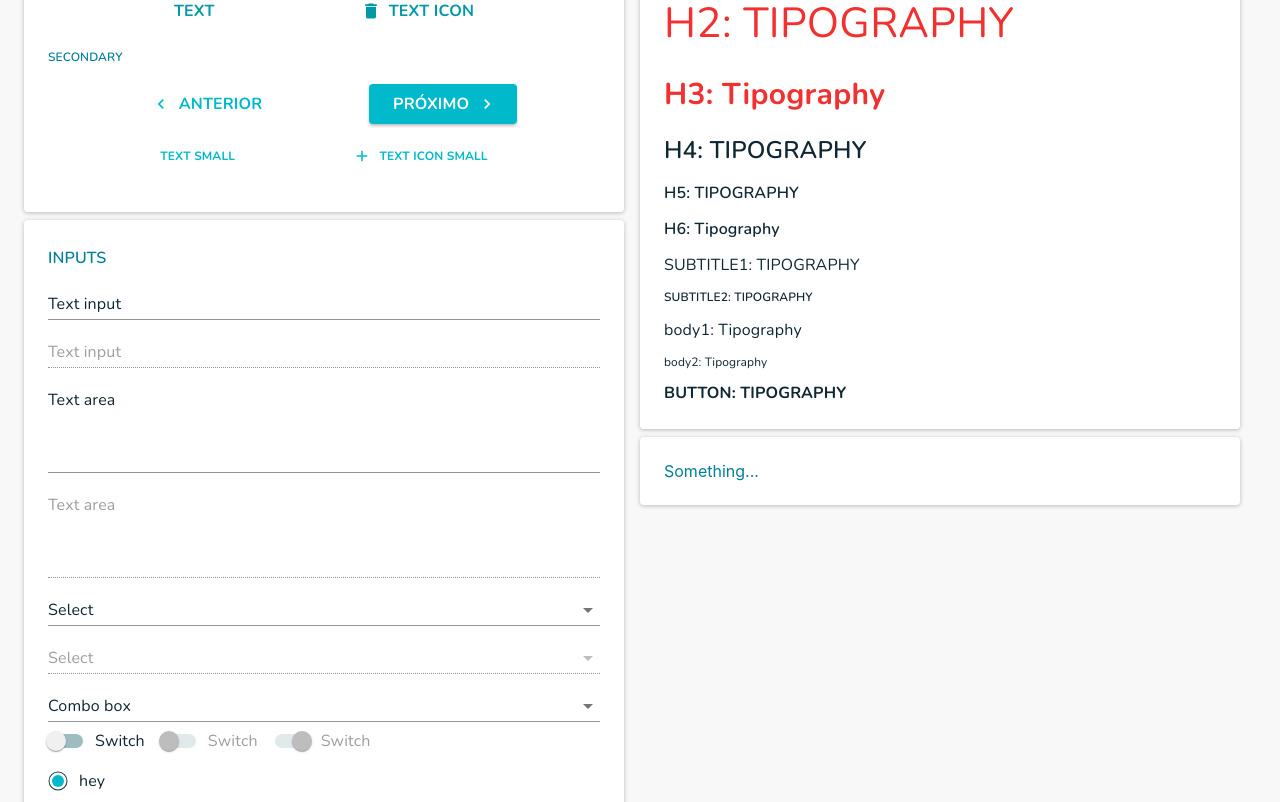
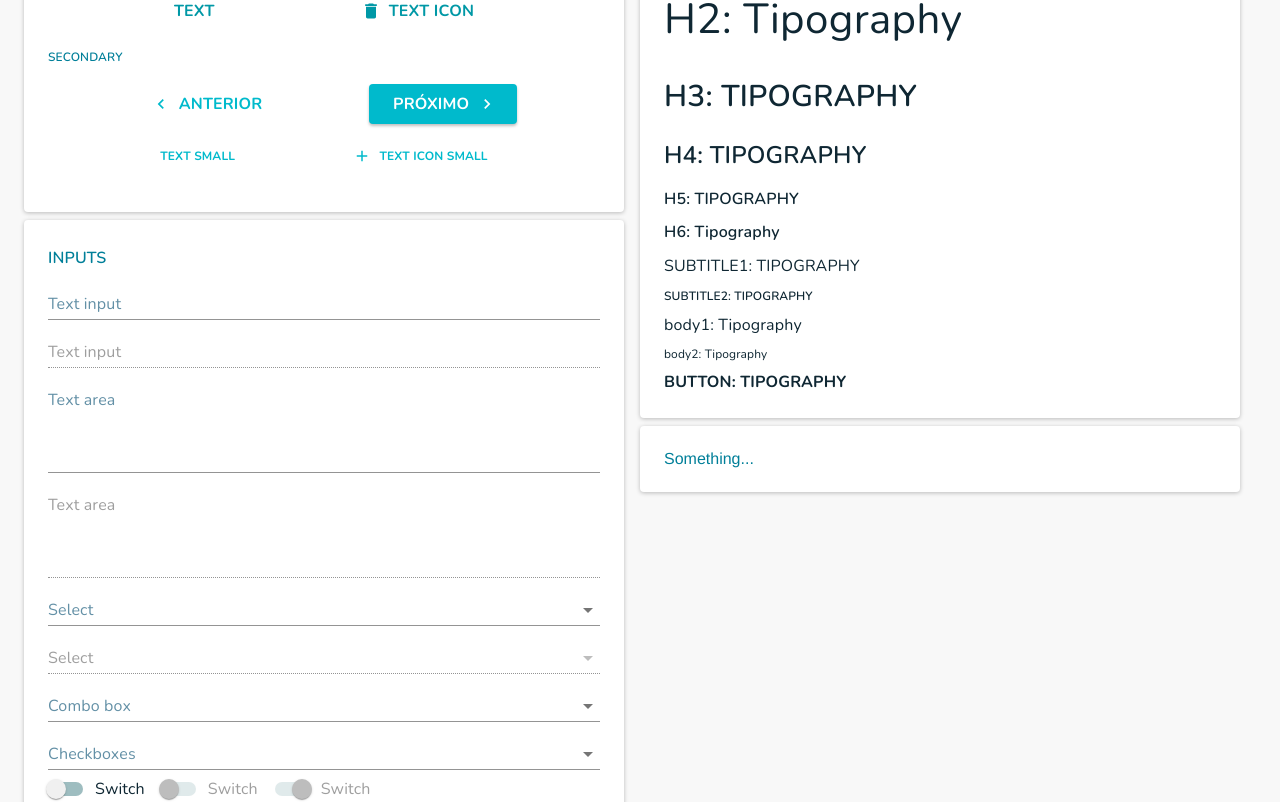
Before and after one commit to matheuskerpen/material-ui-theme, a React (Create React App) app: page / in a window 1280 px wide. Shown: the part 340-1142 px from the top of the page. Built offline with nearby package versions, Linux system fonts and the light colour scheme.

Commit message:
typographies & theme

```diff
--- a/src/App.tsx
+++ b/src/App.tsx
@@ -2,9 +2,9 @@ import React from 'react';
 import { ThemeProvider, Container, Typography, Card, Grid } from '@material-ui/core';
 import MenuAppBar from "./components/AppBar";
 import theme from "./theme"
-import Butons from "./components/butons";
-import Typographies from "./components/typographies";
-import Inputs from "./components/Inpupts";
+import Butons from "./colections/butons";
+import Typographies from "./colections/typographies";
+import Inputs from "./colections/Inpupts";
 
 function App():React.ReactElement {
   return (
--- a/src/components/Inpupts.tsx
+++ b/src/colections/Inpupts.tsx
@@ -1,7 +1,8 @@
 import React from 'react';
 import Autocomplete from '@material-ui/lab/Autocomplete';
 import { Card, FormControlLabel, TextField, Typography, Switch, RadioGroup, Checkbox } from '@material-ui/core';
-import B2bRadio from "./B2bRadio";
+import B2bRadio from "../components/B2bRadio";
+import CheckboxesTags from '../components/ComboxMultiCheckbox';
 
 const top100Films = [
     { title: 'The Shawshank Redemption', year: 1994 },
@@ -38,9 +39,9 @@ export default function Inputs(): React.ReactElement {
             <Autocomplete
                 options={top100Films}
                 getOptionLabel={(option:any) => option.title}
-                // style={{ width: 300 }}
                 renderInput={(params:any) => <TextField fullWidth={true} {...params} label="Combo box" />}
             />
+            <CheckboxesTags />
             <FormControlLabel control={<Switch />} label="Switch" />
             <FormControlLabel control={<Switch />} label="Switch" disabled />
             <FormControlLabel control={<Switch checked={true} />} label="Switch" disabled />
--- /dev/null
+++ b/src/colections/typographies.tsx
@@ -0,0 +1,46 @@
+import { Card, Typography } from '@material-ui/core'
+import React from 'react'
+import theme from '../theme'
+
+export default function Typographies():React.ReactElement {
+    return (
+        <Card>
+            <Typography gutterBottom={true} color="textPrimary" variant="h5">
+                TYPOGRAPHies
+            </Typography>
+            <Typography gutterBottom={true} variant="h1">
+                H1: Tipography
+            </Typography>
+            <Typography gutterBottom={true} variant="h2">
+                H2: Tipography
+            </Typography>
+            <Typography gutterBottom={true} variant="h3">
+                H3: Tipography
+            </Typography>
+            <Typography gutterBottom={true} variant="h4">
+                H4: Tipography
+            </Typography>
+            <Typography gutterBottom={true} variant="h5">
+                H5: Tipography
+            </Typography>
+            <Typography gutterBottom={true} variant="h6">
+                H6: Tipography
+            </Typography>
+            <Typography gutterBottom={true} variant="subtitle1">
+                Subtitle1: Tipography
+            </Typography>
+            <Typography gutterBottom={true} variant="subtitle2">
+                Subtitle2: Tipography
+            </Typography>
+            <Typography gutterBottom={true} variant="body1">
+                body1: Tipography
+            </Typography>
+            <Typography gutterBottom={true} variant="body2">
+                body2: Tipography
+            </Typography>
+            <Typography gutterBottom={true} variant="button">
+                Button: Tipography
+            </Typography>
+        </Card>
+    )
+}
--- /dev/null
+++ b/src/components/ComboxMultiCheckbox.tsx
@@ -0,0 +1,73 @@
+/* eslint-disable no-use-before-define */
+
+import React from 'react';
+import Checkbox from '@material-ui/core/Checkbox';
+import TextField from '@material-ui/core/TextField';
+import Autocomplete from '@material-ui/lab/Autocomplete';
+import CheckBoxOutlineBlankIcon from '@material-ui/icons/CheckBoxOutlineBlank';
+import CheckBoxIcon from '@material-ui/icons/CheckBox';
+
+const icon = <CheckBoxOutlineBlankIcon fontSize="small" />;
+const checkedIcon = <CheckBoxIcon fontSize="small" />;
+
+export default function CheckboxesTags() {
+  return (
+    <Autocomplete
+      multiple
+      id="checkboxes-tags-demo"
+      options={top100Films}
+      disableCloseOnSelect
+      getOptionLabel={(option) => option.title}
+      renderOption={(option, { selected }) => (
+        <React.Fragment>
+          <Checkbox
+            icon={icon}
+            checkedIcon={checkedIcon}
+            style={{ marginRight: 8 }}
+            checked={selected}
+          />
+          {option.title}
+        </React.Fragment>
+      )}
+      renderInput={(params) => (
+        <TextField {...params} fullWidth={true} label="Checkboxes" placeholder="Favorites" />
+      )}
+    />
+  );
+}
+
+// Top 100 films as rated by IMDb users. http://www.imdb.com/chart/top
+const top100Films = [
+  { title: 'The Shawshank Redemption', year: 1994 },
+  { title: 'The Godfather', year: 1972 },
+  { title: 'The Godfather: Part II', year: 1974 },
+  { title: 'The Dark Knight', year: 2008 },
+  { title: '12 Angry Men', year: 1957 },
+  { title: "Schindler's List", year: 1993 },
+  { title: 'Pulp Fiction', year: 1994 },
+  { title: 'The Lord of the Rings: The Return of the King', year: 2003 },
+  { title: 'The Good, the Bad and the Ugly', year: 1966 },
+  { title: 'Fight Club', year: 1999 },
+  { title: 'The Lord of the Rings: The Fellowship of the Ring', year: 2001 },
+  { title: 'Star Wars: Episode V - The Empire Strikes Back', year: 1980 },
+  { title: 'Forrest Gump', year: 1994 },
+  { title: 'Inception', year: 2010 },
+  { title: 'The Lord of the Rings: The Two Towers', year: 2002 },
+  { title: "One Flew Over the Cuckoo's Nest", year: 1975 },
+  { title: 'Goodfellas', year: 1990 },
+  { title: 'The Matrix', year: 1999 },
+  { title: 'Seven Samurai', year: 1954 },
+  { title: 'Star Wars: Episode IV - A New Hope', year: 1977 },
+  { title: 'City of God', year: 2002 },
+  { title: 'Se7en', year: 1995 },
+  { title: 'The Silence of the Lambs', year: 1991 },
+  { title: "It's a Wonderful Life", year: 1946 },
+  { title: 'Life Is Beautiful', year: 1997 },
+  { title: 'The Usual Suspects', year: 1995 },
+  { title: 'Léon: The Professional', year: 1994 },
+  { title: 'Spirited Away', year: 2001 },
+  { title: 'Saving Private Ryan', year: 1998 },
+  { title: 'Once Upon a Time in the West', year: 1968 },
+  { title: 'American History X', year: 1998 },
+  { title: 'Interstellar', year: 2014 },
+];
--- a/src/components/typographies.tsx
+++ /dev/null
@@ -1,46 +0,0 @@
-import { Card, Typography } from '@material-ui/core'
-import React from 'react'
-import theme from '../theme'
-
-export default function Typographies():React.ReactElement {
-    return (
-        <Card>
-            <Typography style={{ marginBottom: theme.spacing(2) }} color="textPrimary" variant="h5">
-                TYPOGRAPHies
-            </Typography>
-            <Typography style={{ marginBottom: theme.spacing(1) }} variant="h1">
-                H1: Tipography
-            </Typography>
-            <Typography style={{ marginBottom: theme.spacing(1), color: "#F23030" }} variant="h2">
-                H2: Tipography
-            </Typography>
-            <Typography style={{ marginBottom: theme.spacing(1), color: "#F23030" }} variant="h3">
-                H3: Tipography
-            </Typography>
-            <Typography style={{ marginBottom: theme.spacing(1) }} variant="h4">
-                H4: Tipography
-            </Typography>
-            <Typography style={{ marginBottom: theme.spacing(1) }} variant="h5">
-                H5: Tipography
-            </Typography>
-            <Typography style={{ marginBottom: theme.spacing(1) }} variant="h6">
-                H6: Tipography
-            </Typography>
-            <Typography style={{ marginBottom: theme.spacing(1) }} variant="subtitle1">
-                Subtitle1: Tipography
-            </Typography>
-            <Typography style={{ marginBottom: theme.spacing(1) }} variant="subtitle2">
-                Subtitle2: Tipography
-            </Typography>
-            <Typography style={{ marginBottom: theme.spacing(1) }} variant="body1">
-                body1: Tipography
-            </Typography>
-            <Typography style={{ marginBottom: theme.spacing(1) }} variant="body2">
-                body2: Tipography
-            </Typography>
-            <Typography style={{ marginBottom: theme.spacing(1) }} variant="button">
-                Button: Tipography
-            </Typography>
-        </Card>
-    )
-}
--- a/src/index.css
+++ b/src/index.css
@@ -1,10 +1,9 @@
-@import url('https://fonts.googleapis.com/css2?family=Nunito:wght@300;400;600;700&display=swap');
+@import url('https://fonts.googleapis.com/css2?family=Nunito:wght@200;300;400;600;700&display=swap');
 
 body {
   margin: 0;
   background-color: #f8f8f8;
-  font-family: -apple-system, BlinkMacSystemFont, 'Segoe UI', 'Roboto', 'Oxygen',
-    'Ubuntu', 'Cantarell', 'Fira Sans', 'Droid Sans', 'Helvetica Neue',
+  font-family: "'Nunito', sans-serif", 'Helvetica Neue',
     sans-serif;
   -webkit-font-smoothing: antialiased;
   -moz-osx-font-smoothing: grayscale;
--- a/src/theme.tsx
+++ b/src/theme.tsx
@@ -44,11 +44,11 @@ const theme = createMuiTheme({
         },
         text: {
             primary: "#007F99",
-            secondary: "#0F2733",
+            secondary: "#6390A6",
             // disabled: "",
             // hint: ""
         },
-        divider: "rgba(0, 0, 0, 0.12)",
+        divider: "rgba(10, 20, 33, 0.15)",
         background: {
             default: "#f8f8f8",
         }
@@ -64,17 +64,17 @@ const theme = createMuiTheme({
             textTransform: "uppercase",
         },
         h2: {
-            fontWeight: 300,
+            fontWeight: 200,
             fontSize: "2.625rem",
+            lineHeight: 1.75,
+            letterSpacing: "0.00938em"
+        },
+        h3: {
+            fontWeight: 600,
+            fontSize: "1.875rem",
             lineHeight: 1.75,
             letterSpacing: "0.00938em",
             textTransform: "uppercase",
-        },
-        h3: {
-            fontWeight: 700,
-            fontSize: "1.875rem",
-            lineHeight: 1.75,
-            letterSpacing: "0.00938em",
         },
         h4: {
             fontWeight: 600,
```
Also changed, not shown: src/colections/butons.tsx (renamed from src/components/butons.tsx), 1 other file (tests, documents, lock files or other folders).
